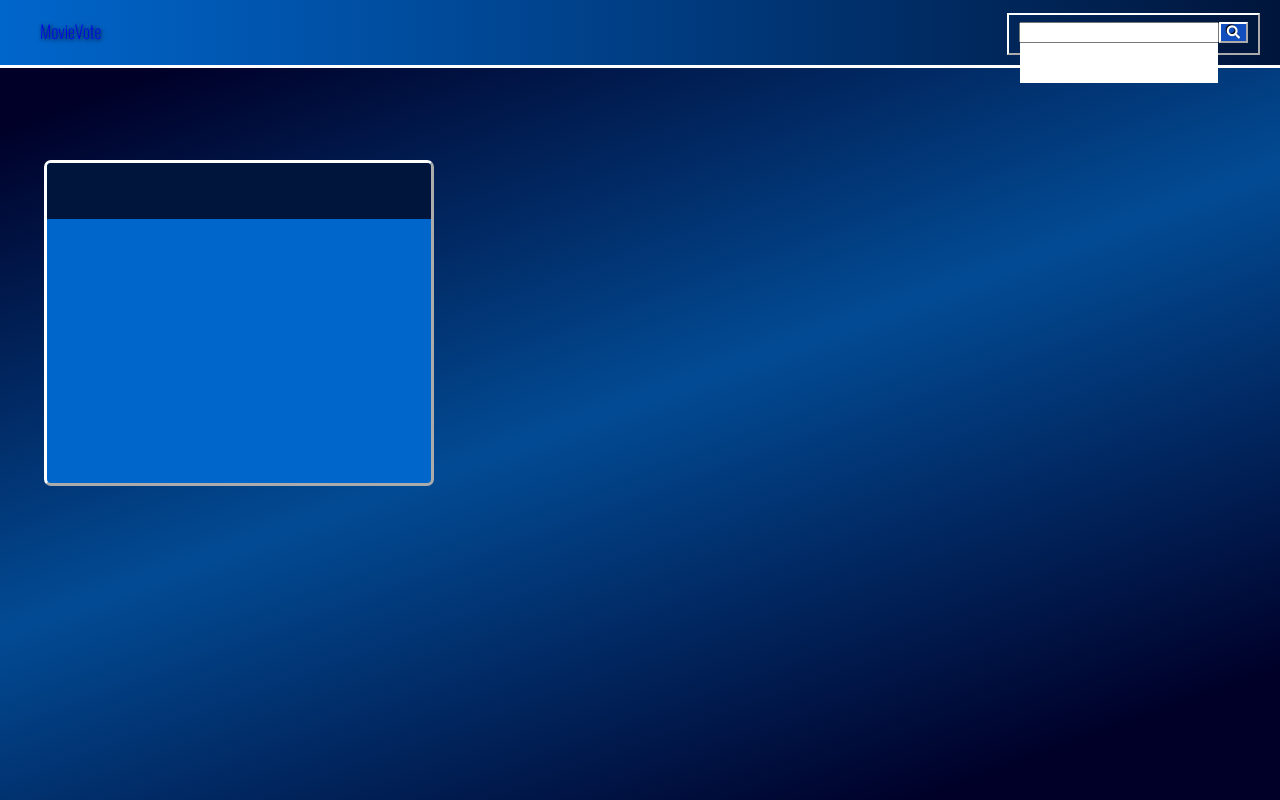
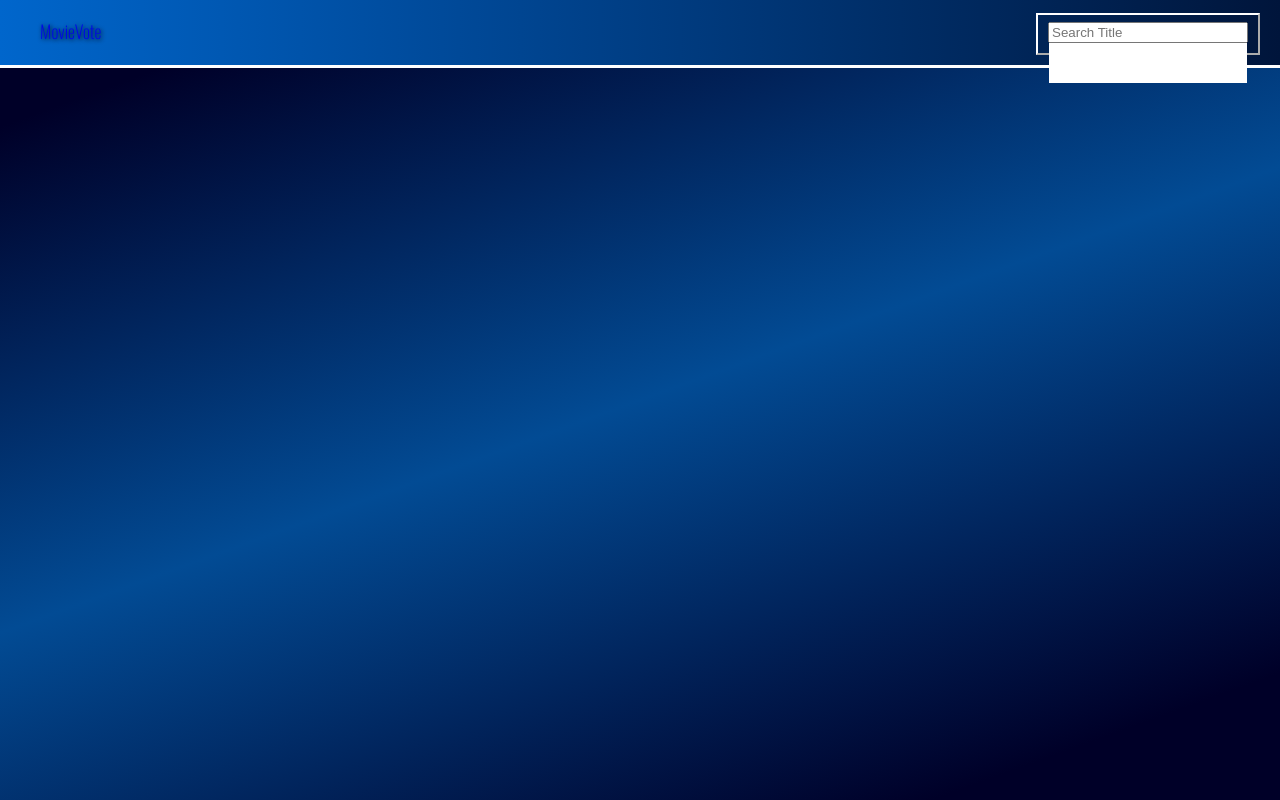
Before and after one commit to Mirza-bot/MovieRank, a Vue app: page / in a window 1280 px wide. Built offline with nearby package versions, Linux system fonts and the light colour scheme.

Commit message:
fixed searchbar with api suggestions

```diff
--- a/src/App.vue
+++ b/src/App.vue
@@ -6,6 +6,8 @@
           <a class="nav__button" href="#">MovieVote</a>
           <search-bar
             :find-movie="findMovie"
+            :found-movies="foundMovies"
+            @pass-searched="recieveSearched"
           ></search-bar>
         </li>
       </ul>
@@ -13,7 +15,7 @@
   </div>
   <div class="preview__container" v-show="preview"></div>
   <div class="grid-container">
-    <card-section></card-section>
+    <card-section v-for="movie in selectedMovies" :key="movie"></card-section>
   </div>
 </template>
 
@@ -25,12 +27,9 @@ export default {
   data() {
     return {
       preview: false,
-      returned: [],
-      foundMovies: [],
-      movieData: [],
-      selectedMovies: [
-
-      ],
+      foundMovies: "",
+      searchedMovie: "",
+      selectedMovies: [],
     };
   },
   computed: {},
@@ -39,20 +38,24 @@ export default {
       this.preview = !this.preview;
     },
 
-    fetchTitle(value) {
-      const searchedMovies = [];
+    fetchTitle(value, target) {
       this.$axios
         .get("http://www.omdbapi.com/?s=" + value + "&apikey=99947005")
         .then(function (response) {
-          for (const movie of response.data["Search"]) {
-            searchedMovies.push(movie["Title"]);
+          if (response.data["Response"] === "True") {
+            response.data["Search"].forEach((element) => {
+              target.push(element);
+            });
           }
         });
-      return searchedMovies;
+    },
+    recieveSearched(recievedMovie) {
+      this.searchedMovie = recievedMovie;
     },
 
     findMovie() {
-      this.foundMovies = this.fetchTitle(this.searchedMovie);
+      this.foundMovies = [];
+      this.fetchTitle(this.searchedMovie, this.foundMovies);
       console.log(this.foundMovies);
     },
   },
--- a/src/components/SearchBar.vue
+++ b/src/components/SearchBar.vue
@@ -1,12 +1,9 @@
 <template>
   <div class="search__box">
-    <input class="search__bar" type="text" v-model="searchedMovie"/>
-    <button class="search__button" @click="findMovie">
-      <i class="fas fa-search"></i>
-    </button>
+    <input class="search__bar" type="text" placeholder="Search Title" v-model="searchedMovie" @keyup="passSearched(), findMovie(foundMovies)"/>
     <div class="search__list">
       <ul>
-        <li class="search__list__items"></li>
+        <li class="search__list__items" v-for="movie in foundMovies" :key="movie">{{movie["Title"]}}</li>
       </ul>
     </div>
   </div>
@@ -14,15 +11,15 @@
 
 <script>
 export default {
-  props: ["find-movie"],
+  props: ["findMovie", "foundMovies"],
   data() {
     return {
-        searchedMovie: ""
+        searchedMovie: "",
     };
   },
   methods: {
       passSearched() {
-
+          this.$emit('pass-searched', this.searchedMovie);
       }
   },
 };
```
